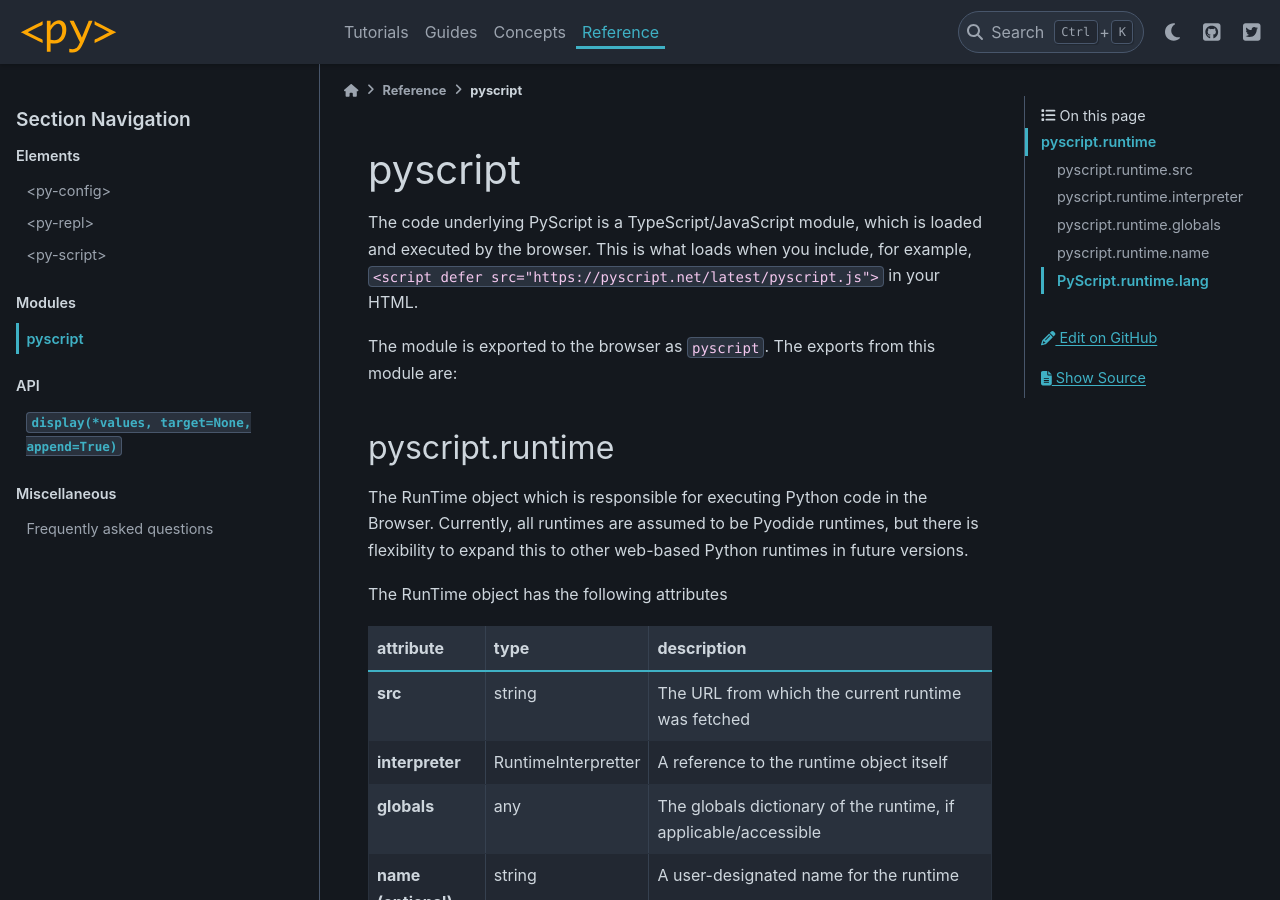
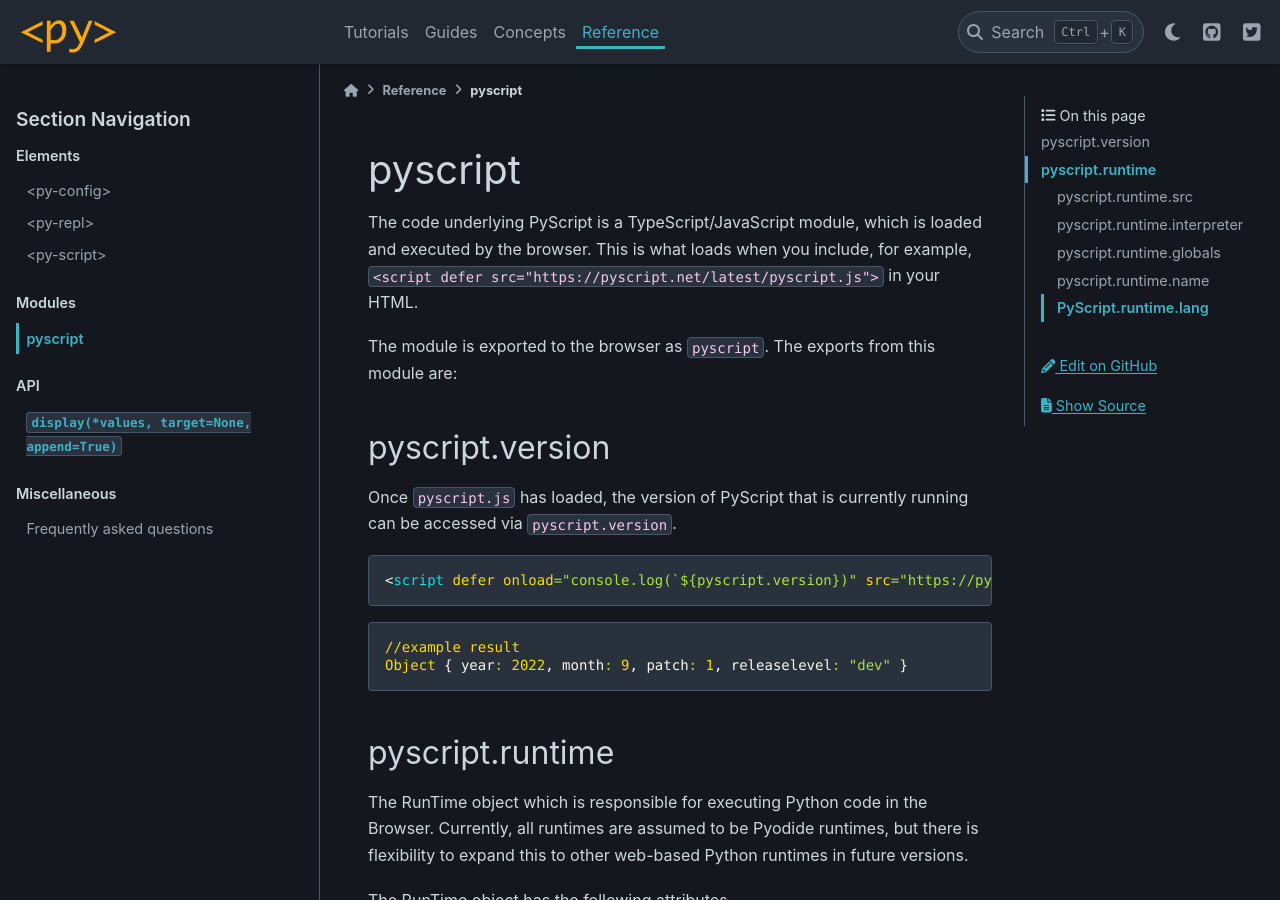
Before and after one commit to pyscript/pyscript, a Sphinx documentation site: the page built from docs/reference/modules/pyscript.md, in a window 1280 px wide and 900 px high. Built offline with Sphinx 7.4.7 and the PyData theme 0.15.4, drawn with Linux system fonts in a browser that asks for light colours.

Commit message:
Add pyscript.version to docs

````diff
--- a/docs/reference/modules/pyscript.md
+++ b/docs/reference/modules/pyscript.md
@@ -3,6 +3,17 @@
 The code underlying PyScript is a TypeScript/JavaScript module, which is loaded and executed by the browser. This is what loads when you include, for example, `<script defer src="https://pyscript.net/latest/pyscript.js">` in your HTML.
 
 The module is exported to the browser as `pyscript`. The exports from this module are:
+
+## pyscript.version
+
+Once `pyscript.js` has loaded, the version of PyScript that is currently running can be accessed via `pyscript.version`.
+```html
+<script defer onload="console.log(`${pyscript.version})" src="https://pyscript.net/latest/pyscript.js"></script>
+```
+```js
+//example result
+Object { year: 2022, month: 9, patch: 1, releaselevel: "dev" }
+```
 
 ## pyscript.runtime
 
````
